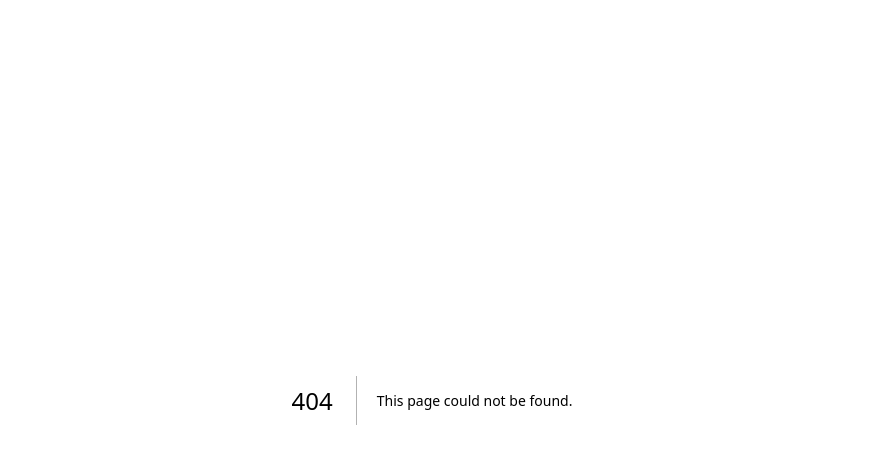
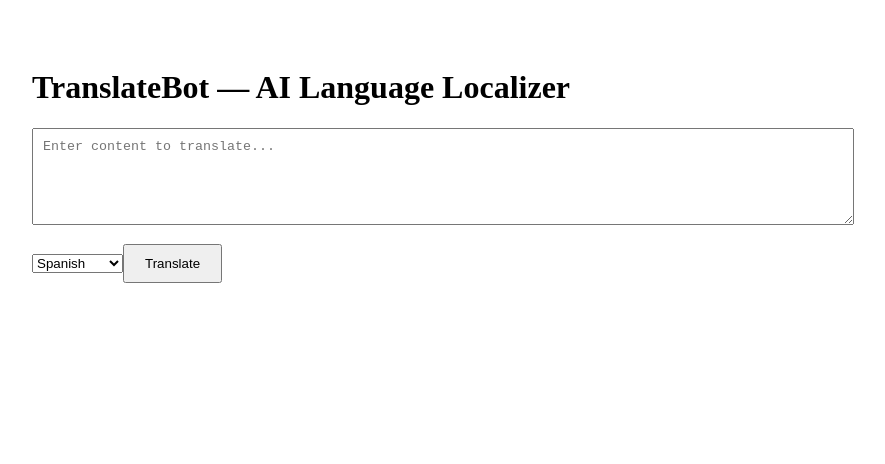
Before and after one commit to GlobalBlockInc/AIOS-frontend, a Next.js app: page /tools/translatebot in a window 1280 px wide. Before the commit this address had no page. Shown: the top 464 px of the page, without its empty margins (208-1093 px from the left). Built offline with nearby package versions, Linux system fonts and the light colour scheme.

Commit message:
Create translatebot.jsx

```diff
--- /dev/null
+++ b/pages/tools/translatebot.jsx
@@ -0,0 +1,50 @@
+import { useState } from "react";
+
+export default function TranslateBotPage() {
+  const [content, setContent] = useState("");
+  const [language, setLanguage] = useState("Spanish");
+  const [result, setResult] = useState("");
+  const userId = "demo-user-001";
+
+  const translate = async () => {
+    const res = await fetch("/api/translate-bot", {
+      method: "POST",
+      headers: { "Content-Type": "application/json" },
+      body: JSON.stringify({ content, toLang: language, userId })
+    });
+    const data = await res.json();
+    setResult(data.translated || "No result");
+  };
+
+  return (
+    <div style={{ padding: "40px", maxWidth: "800px", margin: "auto" }}>
+      <h1>TranslateBot — AI Language Localizer</h1>
+      <textarea
+        value={content}
+        onChange={(e) => setContent(e.target.value)}
+        placeholder="Enter content to translate..."
+        rows={5}
+        style={{ width: "100%", padding: "10px" }}
+      />
+      <select value={language} onChange={(e) => setLanguage(e.target.value)} style={{ marginTop: "10px" }}>
+        <option>Spanish</option>
+        <option>French</option>
+        <option>German</option>
+        <option>Arabic</option>
+        <option>Chinese</option>
+        <option>Hindi</option>
+        <option>Portuguese</option>
+      </select>
+      <button onClick={translate} style={{ marginTop: "15px", padding: "10px 20px" }}>
+        Translate
+      </button>
+
+      {result && (
+        <div style={{ marginTop: "30px", background: "#eef", padding: "20px", borderRadius: "8px" }}>
+          <h3>Translation:</h3>
+          <p>{result}</p>
+        </div>
+      )}
+    </div>
+  );
+}
```
